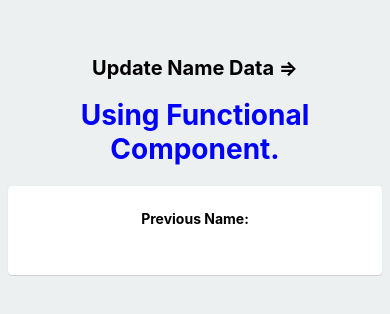
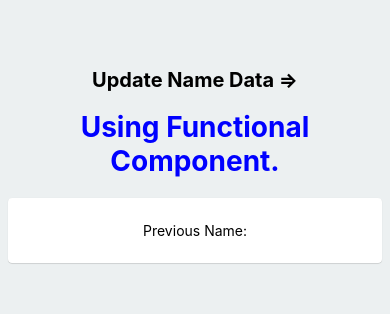
Before and after one commit to D-Coder135/UpdateNameApp_React-Native, a React Native app: screen / in a window 390 px wide. Shown: the part 262-576 px from the top of the page. Built offline with nearby package versions, Linux system fonts and the light colour scheme.

Commit message:
add some text for the Text tag

```diff
--- a/components/UpdateName.js
+++ b/components/UpdateName.js
@@ -4,7 +4,7 @@ import { Text, View, StyleSheet } from 'react-native';
 export default function UpdateName() {
     return (
         <View style = {styles.container}>
-            <Text style = {styles.paragraph}> Previous Name: </Text>
+            <Text>Previous Name:</Text>
         </View>
     );
 }
```
